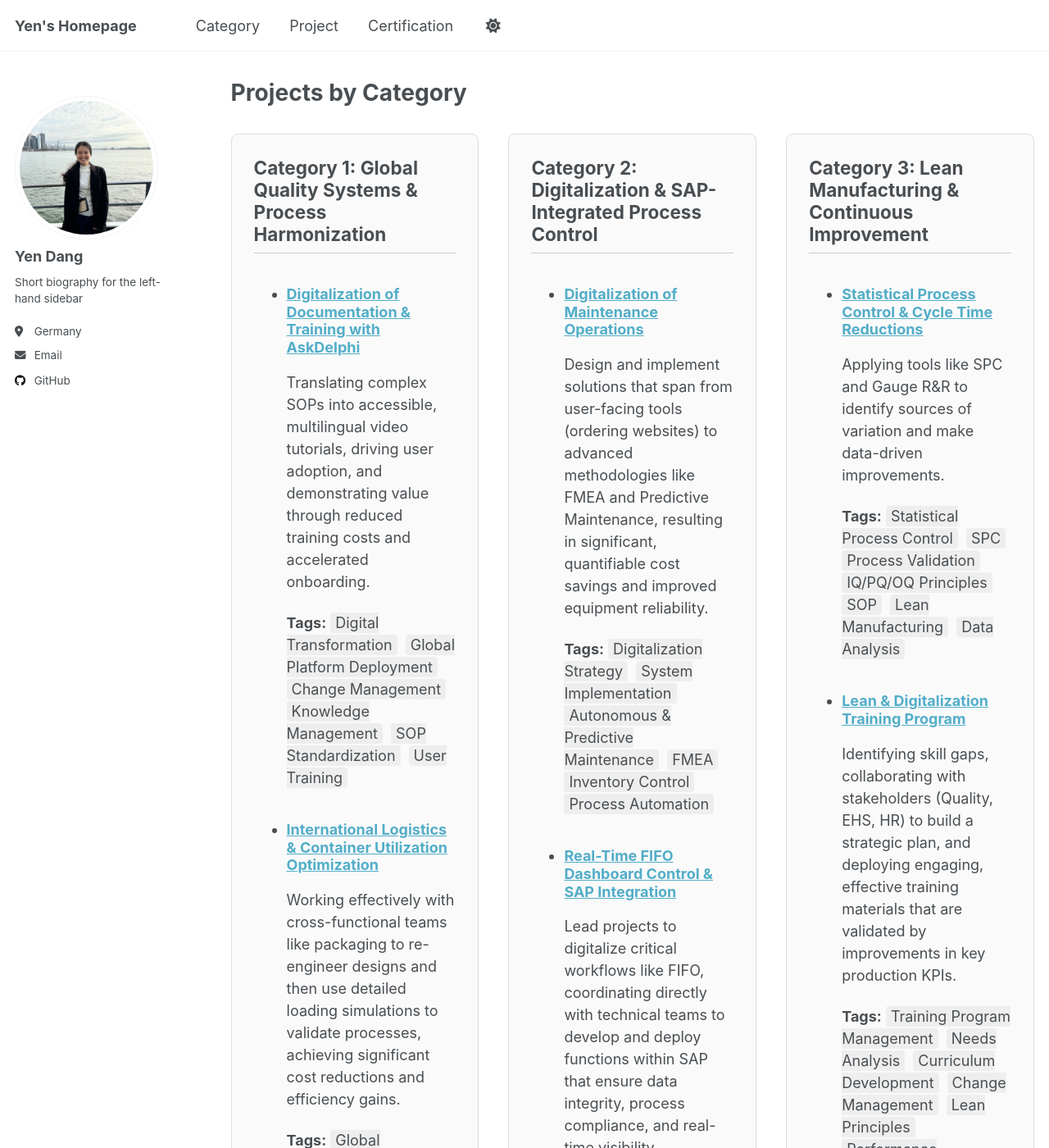
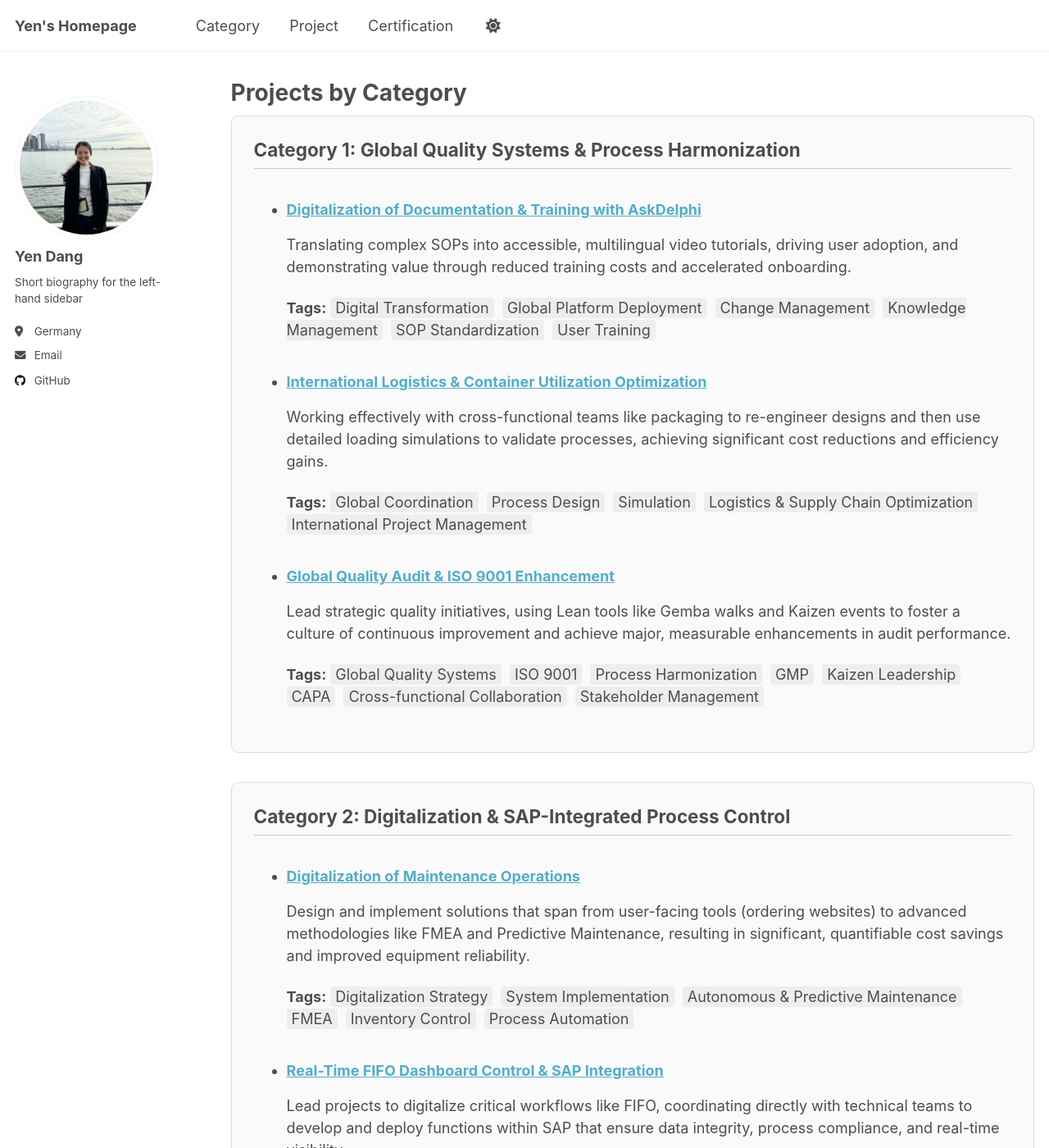
Before and after one commit to yen010390/yen010390.github.io, a Jekyll site: the page built from _pages/category-archive.html, in a window 1280 px wide and 1400 px high. Shown: the whole window at 82% size. Built offline with Jekyll 4.4.1, drawn with Linux system fonts in a browser that asks for light colours.

Commit message:
Update category-archive.html

```diff
--- a/_pages/category-archive.html
+++ b/_pages/category-archive.html
@@ -9,36 +9,36 @@ author_profile: true
 {% include group-by-array collection=site.project field="categories" %}
 
 <style>
-  .category-columns {
-    display: flex;
-    flex-wrap: wrap;
-    gap: 2rem;
-    margin-top: 2rem;
-  }
-
-  .category-column {
-    flex: 1 1 300px;
+  .category-block {
     border: 1px solid #ddd;
     padding: 1.5rem;
     border-radius: 8px;
     background-color: #fafafa;
+    margin-bottom: 2rem;
   }
 
-  .category-column h2 {
+  .category-block h2 {
     margin-top: 0;
     border-bottom: 1px solid #ccc;
     padding-bottom: 0.5rem;
   }
 
-  .category-column li {
+  .category-block li {
     margin-bottom: 1.5em;
+  }
+
+  .tag-badge {
+    background: #eee;
+    padding: 2px 6px;
+    margin-right: 5px;
+    border-radius: 4px;
   }
 </style>
 
-<div class="category-columns">
+<div class="categories-list">
   {% for category in group_names %}
     {% assign projects = group_items[forloop.index0] %}
-    <div class="category-column">
+    <div class="category-block">
       <h2 id="{{ category | slugify }}">{{ category }}</h2>
       <ul>
         {% for project in projects %}
@@ -50,7 +50,7 @@ author_profile: true
             {% if project.tags %}
               <p><strong>Tags:</strong>
                 {% for tag in project.tags %}
-                  <span style="background: #eee; padding: 2px 6px; margin-right: 5px; border-radius: 4px;">{{ tag }}</span>
+                  <span class="tag-badge">{{ tag }}</span>
                 {% endfor %}
               </p>
             {% endif %}
```
